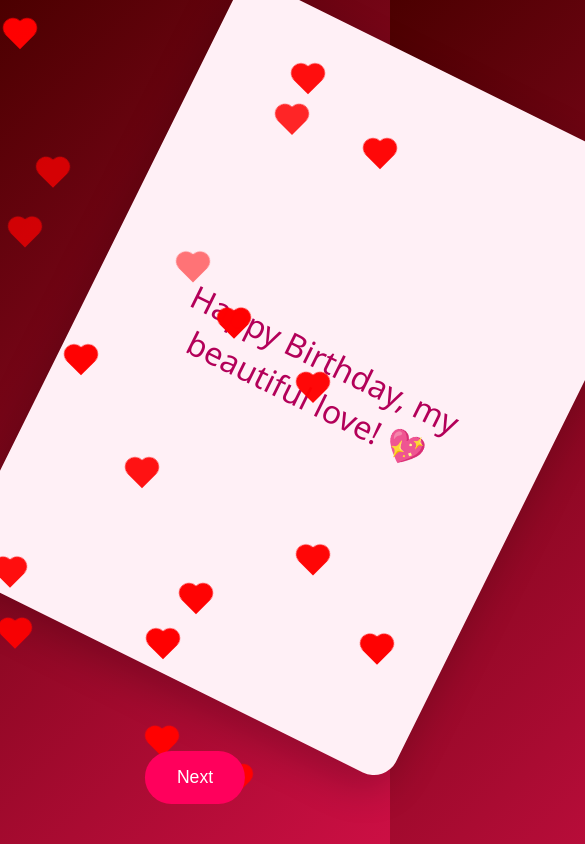
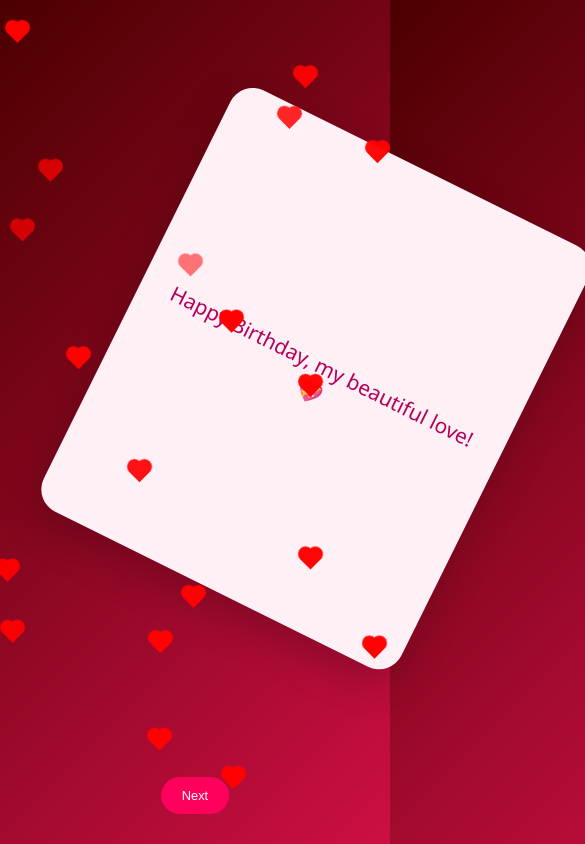
Before and after one commit to nullbishwa/lovestory, a plain HTML site: page index.html in a window 390 px wide. Both pictures are taken after a click on the button "Next". Shown: the top 844 px of the page, 585 px wide, since content can reach past the window. Drawn offline with Linux system fonts and the light colour scheme.

Commit message:
Update index.html

```diff
--- a/index.html
+++ b/index.html
@@ -26,14 +26,18 @@
       justify-content: center;
       align-items: center;
       flex-direction: column;
+      width: 85vw; /* Slightly smaller width */
+      max-width: 380px; /* Smaller max width */
     }
 
     .card {
       position: absolute;
       top: 50%;
       left: 50%;
-      width: 420px; /* Increased from 350px */
-      height: 600px; /* Increased from 500px */
+      width: 85vw; /* Adjusted for responsiveness */
+      max-width: 380px; /* Slightly smaller max-width */
+      height: 60vh; /* Reduced height */
+      max-height: 500px; /* Smaller max height */
       background: #fff0f6;
       border-radius: 25px;
       box-shadow: 0 15px 40px rgba(0, 0, 0, 0.2);
@@ -43,9 +47,9 @@
       transform: translate(-50%, -50%) scale(0.5);
       opacity: 0;
       text-align: center;
-      font-size: 2rem; /* Slightly increased text size */
+      font-size: 1.7rem; /* Slightly smaller text */
       color: #b30059;
-      padding: 2rem; /* Increased padding */
+      padding: 1.5rem; /* Reduced padding */
       transition: transform 1s cubic-bezier(0.25, 0.8, 0.25, 1), opacity 1s ease;
     }
 
@@ -57,11 +61,11 @@
 
     .btn {
       position: absolute;
-      bottom: 40px;
+      bottom: 30px; /* Adjusted position */
       left: 50%;
       transform: translateX(-50%);
-      padding: 1rem 2rem;
-      font-size: 1.1rem;
+      padding: 1rem 1.8rem; /* Slightly smaller button */
+      font-size: 1rem; /* Reduced font size */
       background: #ff005c;
       color: white;
       border: none;
@@ -76,8 +80,8 @@
 
     .heart {
       position: absolute;
-      width: 20px;
-      height: 20px;
+      width: 15px; /* Smaller hearts */
+      height: 15px;
       background: red;
       transform: rotate(45deg);
       animation: float 10s infinite ease-in;
@@ -88,19 +92,19 @@
     .heart::after {
       content: '';
       position: absolute;
-      width: 20px;
-      height: 20px;
+      width: 15px;
+      height: 15px;
       background: red;
       border-radius: 50%;
     }
 
     .heart::before {
-      top: -10px;
+      top: -7px;
       left: 0;
     }
 
     .heart::after {
-      left: -10px;
+      left: -7px;
       top: 0;
     }
 
@@ -132,7 +136,7 @@
 
     .happy-birthday-message {
       display: none;
-      font-size: 3rem;
+      font-size: 2.5rem; /* Slightly smaller font size */
       color: #ff005c;
       text-align: center;
       font-weight: bold;
@@ -171,6 +175,41 @@
 
     .center-photo img {
       animation: heartbeat 1.5s infinite;
+    }
+
+    /* Responsive Design */
+    @media (max-width: 768px) {
+      .card {
+        font-size: 1.5rem; /* Slightly smaller text */
+        width: 80vw;
+        height: 55vh;
+      }
+
+      .btn {
+        font-size: 0.9rem;
+        padding: 0.8rem 1.5rem;
+      }
+
+      .happy-birthday-message {
+        font-size: 2rem;
+      }
+    }
+
+    @media (max-width: 480px) {
+      .card {
+        width: 90vw;
+        height: 50vh;
+        font-size: 1.3rem;
+      }
+
+      .btn {
+        font-size: 0.8rem;
+        padding: 0.7rem 1.3rem;
+      }
+
+      .happy-birthday-message {
+        font-size: 1.7rem;
+      }
     }
   </style>
 </head>
```
